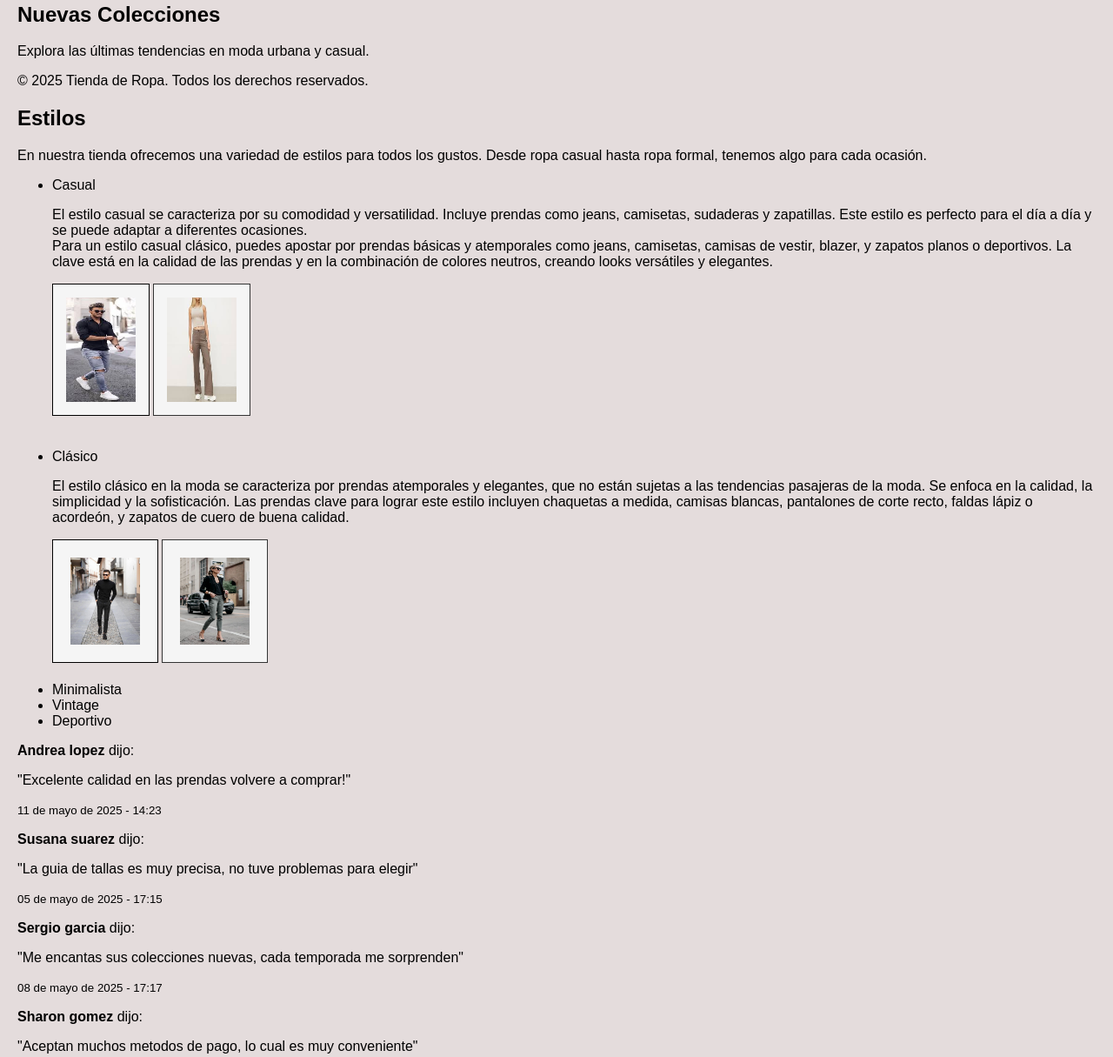
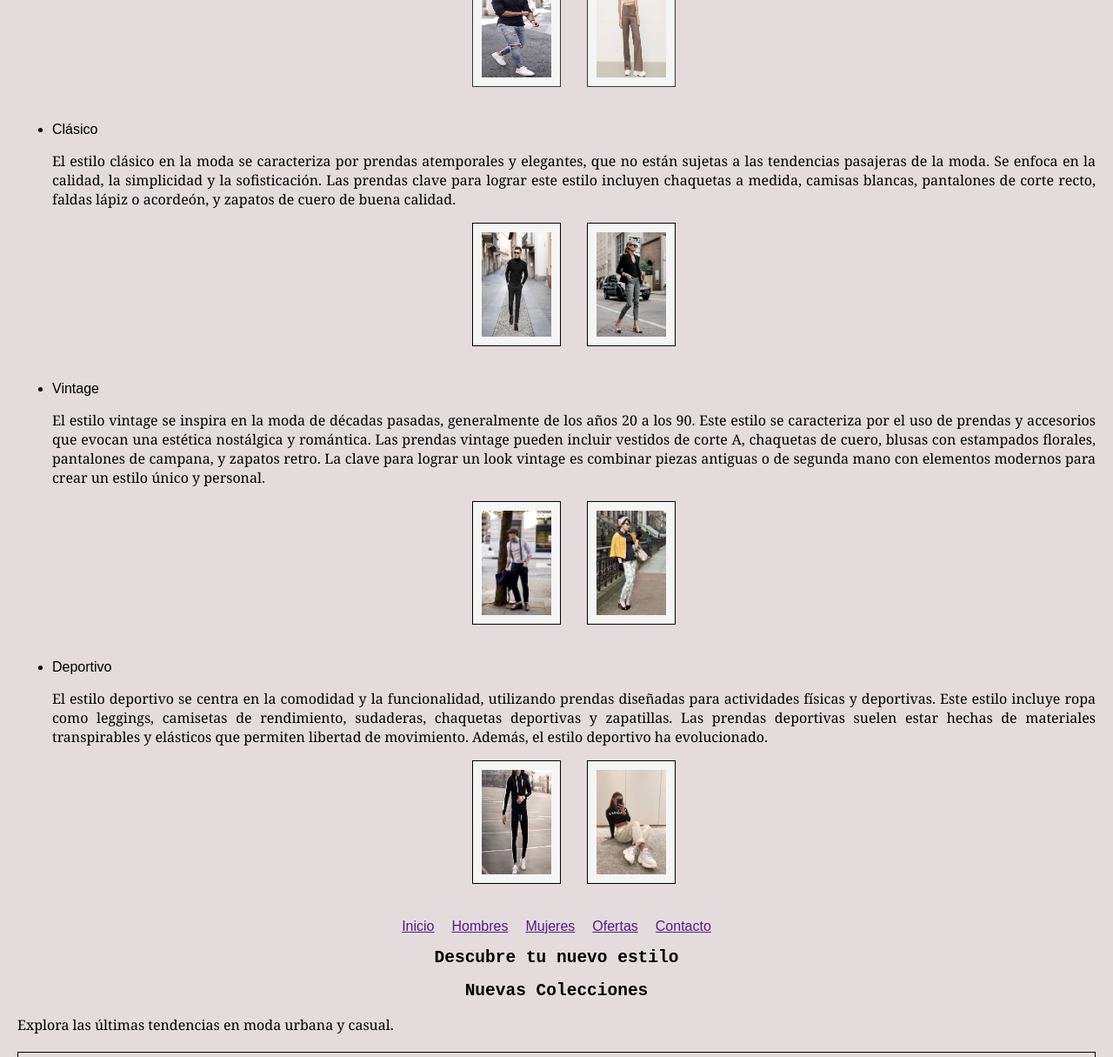
Before and after one commit to JosephUP/Prueba_Joseph, a plain HTML site: page Index.html in a window 1280 px wide. Shown: the part 375-1590 px from the top of the page at 87% size. Drawn offline with Linux system fonts and the light colour scheme.

Commit message:
HTML + CSS

```diff
--- a/Index.html
+++ b/Index.html
@@ -8,57 +8,19 @@
     </head>
     <body>
         <header>
-            <h1>Tienda de Ropa El Poli</h1>
-            <nav>
+          <nav class="nav-principal">
                 <ul>
-                    <li><a href="#inicio">Inicio</a></li>    <!-- Brayan Riasco -->
-                    <li><a href="#estilos">Estilos</a></li>   <!-- Joseph Quinto -->
-                    <li><a href="#productos">Productos</a></li> <!-- Yeiner Cordoba -->
-                    <li><a href="#comentarios">Comentarios</a></li> <!-- Mabel Alvarez -->
-                    <li><a href="#contacto">Contacto</a></li>   <!-- Samuel Petro -->
+                    <a href="#inicio">Inicio</a>    <!-- Brayan Riasco -->
+                    <a href="#estilos">Estilos</a>    <!-- Joseph Quinto -->
+                    <a href="#productos">Productos</a>    <!-- Yeiner Cordoba -->
+                    <a href="#comentarios">Comentarios</a>    <!-- Mabel Alvarez -->
+                    <a href="#contacto">Contacto</a>    <!-- Samuel Petro -->
                 </ul>
             </nav>
 
+            <h1>Tienda de Ropa El Poli</h1>
+
             <section id="inicio">
-                             <!DOCTYPE html>
-<html lang="es">
-<head>
-    <meta charset="UTF-8">
-    <meta name="viewport" content="width=device-width, initial-scale=1.0">
-    <title>Tienda de Ropa</title>
-    <link rel="stylesheet" href="estilos.css">
-</head>
-<body>
-
-    <header>
-        <h1>Tienda de Ropa</h1>
-        <p>Tu estilo, nuestra pasión</p>
-    </header>
-
-    <nav>
-        <a href="#">Inicio</a>
-        <a href="#">Hombres</a>
-        <a href="#">Mujeres</a>
-        <a href="#">Ofertas</a>
-        <a href="#">Contacto</a>
-    </nav>
-
-    <section class="hero">
-        <h2>Descubre tu nuevo estilo</h2>
-    </section>
-
-    <section class="contenido">
-        <h2>Nuevas Colecciones</h2>
-        <p>Explora las últimas tendencias en moda urbana y casual.</p>
-    </section>
-
-    <footer>
-        <p>&copy; 2025 Tienda de Ropa. Todos los derechos reservados.</p>
-    </footer>
-
-</body>
-</html>
-
             </section>
 
             <section id="estilos">
@@ -71,39 +33,83 @@
                      Este estilo es perfecto para el día a día y se puede adaptar a diferentes ocasiones. <br>
                      Para un estilo casual clásico, puedes apostar por prendas básicas y atemporales como jeans,
                      camisetas, camisas de vestir, blazer, y zapatos planos o deportivos. La clave está en la
-                     calidad de las prendas y en la combinación de colores neutros, creando looks versátiles y elegantes. </p>
+                     calidad de las prendas y en la combinación de colores neutros, creando looks versátiles y elegantes.
+                    </p>
 
-                     <section id="container1">
-                     <img id="casual-h" src="img/casual-h.jpeg" alt="">
-                     <img id="casual-m" src="img/casual-m.jpeg" alt="">
-                     </section>
-                     <br>
+                      <div class="galeria1">
+                        <img id="casual-h" src="img/casual-h.jpeg" alt="img1">
+                        <img id="casual-m" src="img/casual-m.jpeg" alt="img2">
+                      </div>
 
-                    </p>
+
                     <li>Clásico</li>
                     <p>El estilo clásico en la moda se caracteriza por prendas atemporales y
                      elegantes, que no están sujetas a las tendencias pasajeras de la moda.
                      Se enfoca en la calidad, la simplicidad y la sofisticación. Las prendas
                      clave para lograr este estilo incluyen chaquetas a medida, camisas blancas,
-                     pantalones de corte recto, faldas lápiz o acordeón, y zapatos de cuero de buena calidad. </p>
+                     pantalones de corte recto, faldas lápiz o acordeón, y zapatos de cuero de buena calidad.
+                    </p>
 
-                     <section id="container1">
-                     <img id="clasico-h" src="img/clasico-h.jpg" alt="">
-                     <img id="clasico-m" src="img/clasico-m.jpg" alt="">
-                     </section>
-                     <br>
+                     <div class="galeria2">
+                      <img id="clasico-h" src="img/clasico-h.jpg" alt="img3">
+                      <img id="clasico-m" src="img/clasico-m.jpg" alt="img4">
+                    </div>
 
-                    <li>Minimalista</li>
                     <li>Vintage</li>
+                    <p>El estilo vintage se inspira en la moda de décadas pasadas,
+                     generalmente de los años 20 a los 90. Este estilo se caracteriza por
+                     el uso de prendas y accesorios que evocan una estética nostálgica y
+                     romántica. Las prendas vintage pueden incluir vestidos de corte A,
+                     chaquetas de cuero, blusas con estampados florales, pantalones de campana,
+                     y zapatos retro. La clave para lograr un look vintage es combinar
+                     piezas antiguas o de segunda mano con elementos modernos para crear un
+                     estilo único y personal.
+                    </p>
+
+                    <div class="galeria3">
+                      <img id="vintage-h" src="img/vintage-h.jpg" alt="img5">
+                      <img id="vintage-m" src="img/vintage-m.jpeg" alt="img6">
+                    </div>
+
                     <li>Deportivo</li>
+                    <p>El estilo deportivo se centra en la comodidad y la funcionalidad,
+                     utilizando prendas diseñadas para actividades físicas y deportivas.
+                     Este estilo incluye ropa como leggings, camisetas de rendimiento,
+                     sudaderas, chaquetas deportivas y zapatillas. Las prendas deportivas
+                     suelen estar hechas de materiales transpirables y elásticos que permiten
+                     libertad de movimiento. Además, el estilo deportivo ha evolucionado.
+                    </p>
+
+                    <div class="galeria4">
+                      <img id="deportivo-h" src="img/deportivo-h.jpg" alt="img7">
+                      <img id="deportivo-m" src="img/deporte-m.jpeg" alt="img8">
+                    </div>
                 </ul>
             </section>
 
             <section id="productos">
 
+              <nav class="nav-productos">
+                <a href="">Inicio</a>
+                <a href="">Hombres</a>
+                <a href="">Mujeres</a>
+                <a href="">Ofertas</a>
+                <a href="">Contacto</a>
+              </nav>
+
+              <section class="hero">
+                <h2>Descubre tu nuevo estilo</h2>
+              </section>
+
+              <section class="contenido">
+               <h2>Nuevas Colecciones</h2>
+                 <p>Explora las últimas tendencias en moda urbana y casual.</p>
+              </section>
+
             </section>
 
             <section id="comentarios">
+
              <div class="comentario">
               <p><strong>Andrea lopez</strong> dijo:</p>
              <p>"Excelente calidad en las prendas volvere a comprar!"</p>
--- a/css/style.css
+++ b/css/style.css
@@ -1,55 +1,162 @@
-head{
-    background-color: #f0f0f0;
-    font-family: Arial, sans-serif;
+@import url('https://fonts.googleapis.com/css2?family=Roboto:wght@300&display=swap');
+@import url('https://fonts.googleapis.com/css2?family=Nanum+Gothic:wght@400&display=swap');
+html{
+  scroll-behavior:smooth;
+}
+
+body{
+  margin:0;
+  padding:0;
+  background-color:#f0f0f0;
 }
 
 body{
     margin: 0;
     padding: 0;
-    font-family: 'Lucida Sans', 'Lucida Sans Regular', 'Lucida Grande', 'Lucida Sans Unicode', Geneva, Verdana, sans-serif;
     background-color: #f0f0f0;
+}
+
+.nav-principal > a{
+    color: #fff;
+    font-weight: 300;
+    text-decoration: none;
+    margin-right: 10px;
+    x: x;
+}
+
+.nav-principal > a:hover{
+    text-decoration: underline;
+}
+
+.galeria1{
+    display: flex;
+    gap: 30px;
+    justify-content: center;
+    margin: 20%px;
+
+    margin-bottom: 40px;
+}
+
+.galeria2{
+    display: flex;
+    gap: 30px;
+    justify-content: center;
+    margin: 20%px;
+
+    margin-bottom: 40px;
+}
+
+.galeria3{
+    display: flex;
+    gap: 30px;
+    justify-content: center;
+    margin: 20%px;
+
+    margin-bottom: 40px;
+}
+
+.galeria4{
+    display: flex;
+    gap: 30px;
+    justify-content: center;
+    margin: 20%px;
+
+    margin-bottom: 40px;
+}
+
+#casual-h{
+    background-color: #f5f5f5;
+    padding: 10px;
+    height: 120px;
+    width: 80px;
+    border: 0.1px solid #333;
+}
+
+#casual-m{
+    background-color: #f5f5f5;
+    padding: 10px;
+    height: 120px;
+    width: 80px;
+    border: 0.1px solid #333;
 }
 
 #clasico-h{
     background-color: #f5f5f5;
-    color: #333;
-    font-size: 24px;
-    text-align: center;
-    padding: 20px;
-    height: 100px;
+    padding: 10px;
+    height: 120px;
     width: 80px;
     border: 0.1px solid #000;
 }
 
 #clasico-m{
     background-color: #f5f5f5;
-    color: #333;
-    font-size: 24px;
-    text-align: center;
-    padding: 20px;
-    height: 100px;
-    width: 80px;
-    border: 0.1px solid #333;
-}
-
-#casual-h{
-    background-color: #f5f5f5;
-    color: #333;
-    font-size: 24px;
-    text-align: center;
-    padding: 15px;
+    padding: 10px;
     height: 120px;
     width: 80px;
     border: 0.1px solid #000;
 }
 
-#casual-m{
+#vintage-h{
     background-color: #f5f5f5;
-    color: #333;
-    font-size: 24px;
-    text-align: center;
-    padding: 15px;
+    padding: 10px;
     height: 120px;
     width: 80px;
-    border: 0.1px solid #333;
+    border: 0.1px solid #000;
 }
+
+#vintage-m{
+    background-color: #f5f5f5;
+    padding: 10px;
+    height: 120px;
+    width: 80px;
+    border: 0.1px solid #000;
+}
+
+#deportivo-h{
+    background-color: #f5f5f5;
+    padding: 10px;
+    height: 120px;
+    width: 80px;
+    border: 0.1px solid #000;
+}
+
+#deportivo-m{
+    background-color: #f5f5f5;
+    padding: 10px;
+    height: 120px;
+    width: 80px;
+    border: 0.1px solid #000;
+}
+
+.nav-productos{
+    margin-bottom: 15px;
+    display: flex;
+    justify-content: center;
+    gap: 20px;
+    margin-top: 20px;
+}
+
+h1{
+    font-family: monospace;
+    text-align: center;
+    color: #000000;
+}
+h2{
+    font-family: monospace;
+    text-align: center;
+    color: #000000;
+}
+
+p{
+    font-family: Cambria, Cochin, Georgia, Times, 'Times New Roman', serif;
+    text-align: justify;
+}
+
+#comentarios{
+    display: grid;
+    gap: 15px;
+    margin-top: 20px;
+    border: 1.5px solid #000;
+
+    margin-bottom: 40px;
+}
```
Also changed, not shown: img/deporte-m.jpeg (added), img/deportivo-h.jpg (added), img/vintage-h.jpg (added), img/vintage-m.jpeg (added), 1 other file. Lines whose indentation alone changed are shown as unchanged.
